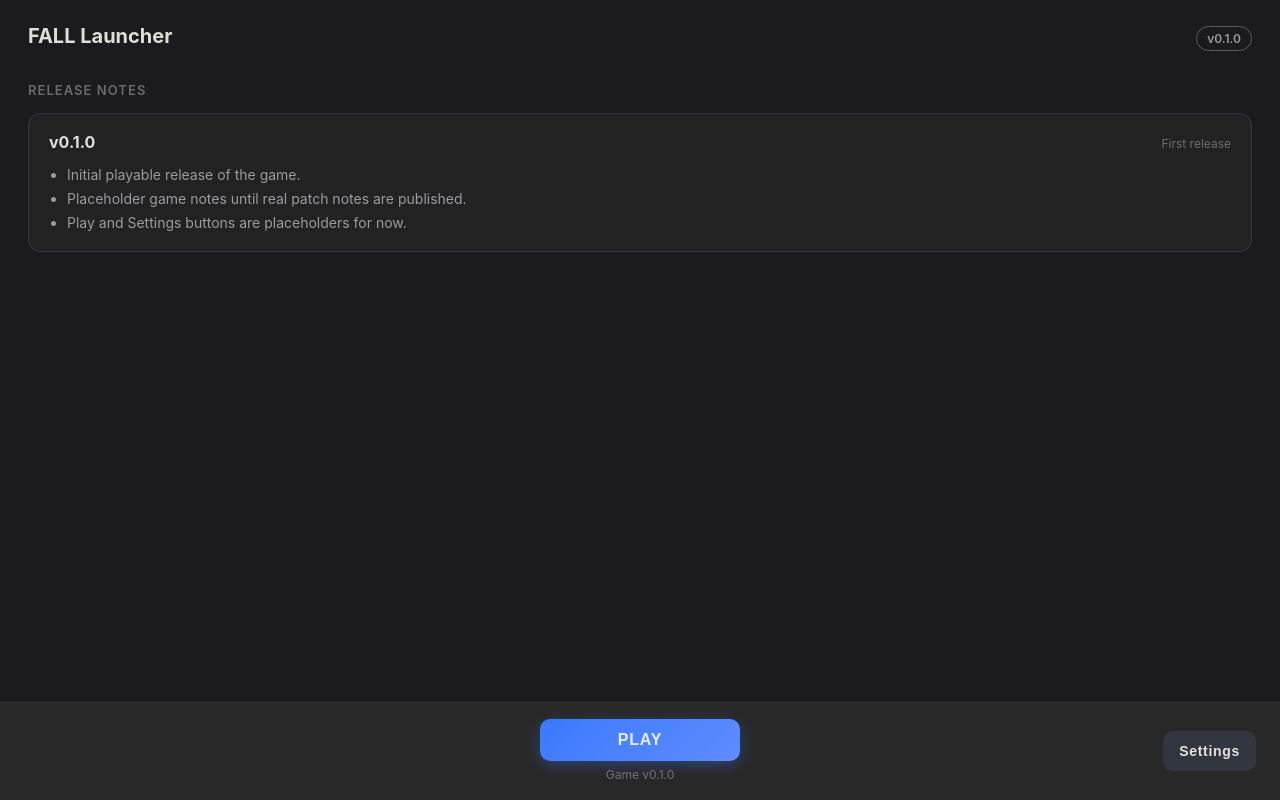
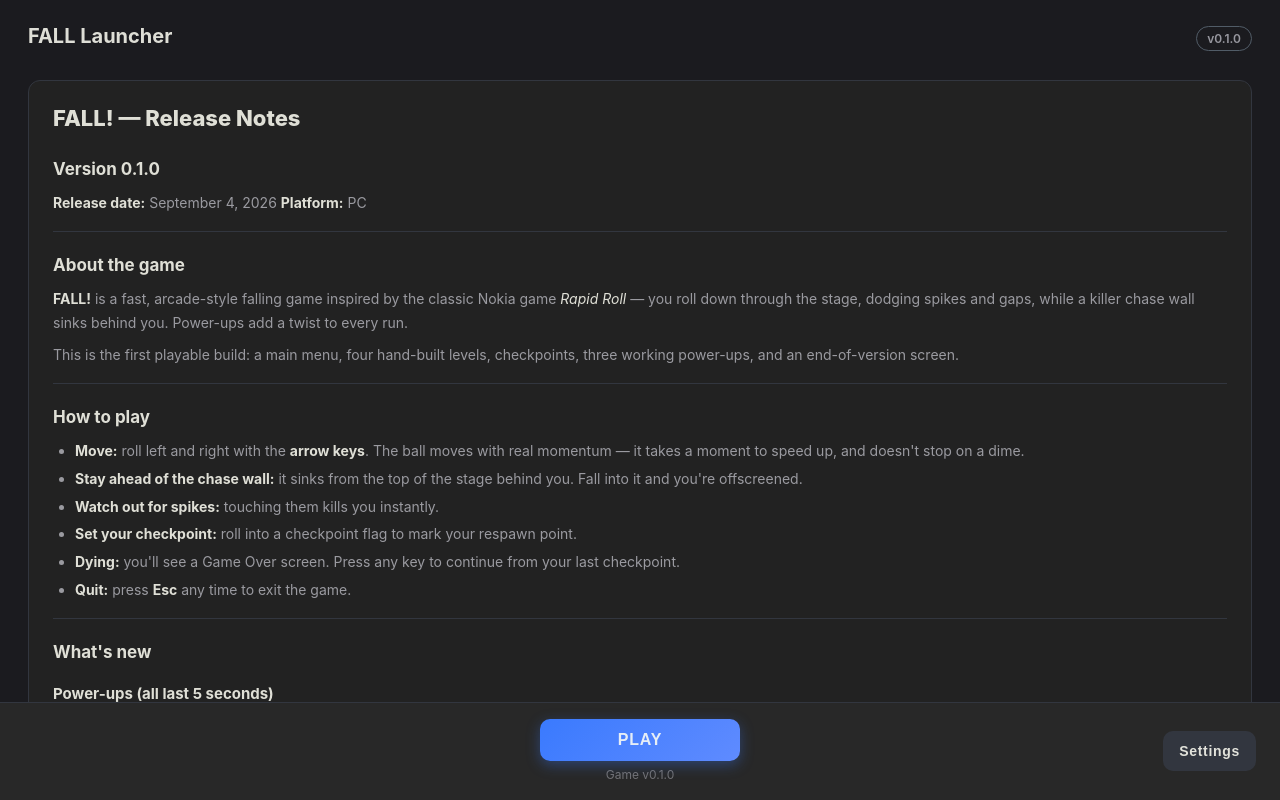
Before and after one commit to Hamzaoui-Louai/FALL-Launcher, a React (Vite) app in the folder src/renderer/: page / in a window 1280 px wide. Built offline with nearby package versions, Linux system fonts and the light colour scheme.

Commit message:
added the first ever release notes to the launcher

```diff
--- a/package.json
+++ b/package.json
@@ -35,6 +35,8 @@
     "prettier": "^3.7.4",
     "react": "^19.2.1",
     "react-dom": "^19.2.1",
+    "react-markdown": "^10.1.0",
+    "remark-gfm": "^4.0.1",
     "vite": "^7.2.6"
   }
 }
--- a/src/renderer/src/App.jsx
+++ b/src/renderer/src/App.jsx
@@ -1,3 +1,7 @@
+import ReactMarkdown from 'react-markdown'
+import remarkGfm from 'remark-gfm'
+import releaseNotes from './assets/0.1.0.md?raw'
+
 function App() {
   const handlePlay = () => {
     // TODO: launch the game (v0.1.0) via the main process
@@ -16,18 +20,9 @@ function App() {
         </header>
 
         <section className="release-notes">
-          <h2>Release Notes</h2>
-          <article className="release-entry">
-            <header className="release-head">
-              <h3>v0.1.0</h3>
-              <time>First release</time>
-            </header>
-            <ul>
-              <li>Initial playable release of the game.</li>
-              <li>Placeholder game notes until real patch notes are published.</li>
-              <li>Play and Settings buttons are placeholders for now.</li>
-            </ul>
-          </article>
+          <div className="markdown">
+            <ReactMarkdown remarkPlugins={[remarkGfm]}>{releaseNotes}</ReactMarkdown>
+          </div>
         </section>
       </main>
 
--- /dev/null
+++ b/src/renderer/src/assets/0.1.0.md
@@ -0,0 +1,62 @@
+# FALL! — Release Notes
+
+## Version 0.1.0
+
+**Release date:** September 4, 2026
+**Platform:** PC
+
+---
+
+## About the game
+
+**FALL!** is a fast, arcade-style falling game inspired by the classic Nokia game *Rapid Roll* — you roll down through the stage, dodging spikes and gaps, while a killer chase wall sinks behind you. Power-ups add a twist to every run.
+
+This is the first playable build: a main menu, four hand-built levels, checkpoints, three working power-ups, and an end-of-version screen.
+
+---
+
+## How to play
+
+- **Move:** roll left and right with the **arrow keys**. The ball moves with real momentum — it takes a moment to speed up, and doesn't stop on a dime.
+- **Stay ahead of the chase wall:** it sinks from the top of the stage behind you. Fall into it and you're offscreened.
+- **Watch out for spikes:** touching them kills you instantly.
+- **Set your checkpoint:** roll into a checkpoint flag to mark your respawn point.
+- **Dying:** you'll see a Game Over screen. Press any key to continue from your last checkpoint.
+- **Quit:** press **Esc** any time to exit the game.
+
+---
+
+## What's new
+
+### Power-ups (all last 5 seconds)
+
+| Power-up | What it does |
+| --- | --- |
+| **Speed** | Rolls twice as fast — both acceleration and top speed. |
+| **Slowfalling** | Softens your fall so you can glide down and thread tight gaps. |
+| **Invincible** | Makes you immune to spikes, the chase wall, anything — for a few crucial seconds. |
+
+> More power-ups (Fragile, Ice, Shooter, Slime, Time) are on the way.
+
+### Levels
+
+- **Level 1** — A gentle intro: platforms and checkpoints, no power-ups yet.
+- **Level 2** — Your first **Speed** power-ups show up and the pace picks up.
+- **Level 3** — **Speed** and **Slowfalling** mix, and the spikes get nastier.
+- **Level 4** — The gauntlet: **Invincible** power-ups (use them wisely), more spikes, six checkpoints.
+- Every level ends with a **Finish** banner — touch it to move on to the next stage.
+
+### Menus & flow
+- Start from the **main menu**.
+- Touch the **Finish** banner at the end of each level to automatically load the next one.
+- An **end-of-version** screen wraps up the content currently available.
+
+---
+
+## Known limitations
+
+- No audio/music yet.
+- No death animation yet — dying cuts straight back to your checkpoint.
+- Only **Speed**, **Slowfalling**, and **Invincible** power-ups are playable; the rest are coming in a future update.
+
+Enjoy the fall!
--- a/src/renderer/src/assets/main.css
+++ b/src/renderer/src/assets/main.css
@@ -54,50 +54,127 @@ body {
   padding: 16px 28px 28px;
 }
 
-.release-notes h2 {
-  font-size: 13px;
-  font-weight: 600;
-  text-transform: uppercase;
-  letter-spacing: 0.08em;
-  color: var(--ev-c-text-3);
-  margin-bottom: 12px;
-}
-
-.release-entry {
+.markdown {
   background: var(--ev-c-black-soft);
   border: 1px solid var(--ev-c-gray-3);
   border-radius: 12px;
-  padding: 16px 20px;
+  padding: 20px 24px;
 }
 
-.release-head {
-  display: flex;
-  align-items: baseline;
-  justify-content: space-between;
+.markdown h1 {
+  font-size: 22px;
+  font-weight: 800;
+  color: var(--ev-c-text-1);
   margin-bottom: 8px;
 }
 
-.release-head h3 {
-  font-size: 16px;
+.markdown h2 {
+  font-size: 17px;
   font-weight: 700;
+  color: var(--ev-c-text-1);
+  margin: 20px 0 8px;
+}
+
+.markdown h3 {
+  font-size: 15px;
+  font-weight: 700;
+  color: var(--ev-c-text-1);
+  margin: 16px 0 6px;
+}
+
+.markdown p {
+  font-size: 14px;
+  line-height: 1.7;
+  color: var(--ev-c-text-2);
+  margin: 8px 0;
+}
+
+.markdown strong {
+  color: var(--ev-c-text-1);
+  font-weight: 700;
+}
+
+.markdown em {
   color: var(--ev-c-text-1);
 }
 
-.release-head time {
-  font-size: 12px;
-  color: var(--ev-c-text-3);
+.markdown ul,
+.markdown ol {
+  margin: 8px 0;
+  padding-left: 22px;
 }
 
-.release-entry ul {
-  margin: 0;
-  padding-left: 18px;
+.markdown ul {
   list-style: disc;
 }
 
-.release-entry li {
+.markdown ol {
+  list-style: decimal;
+}
+
+.markdown li {
   font-size: 14px;
   line-height: 1.7;
   color: var(--ev-c-text-2);
+  margin: 4px 0;
+}
+
+.markdown hr {
+  border: none;
+  border-top: 1px solid var(--ev-c-gray-3);
+  margin: 16px 0;
+}
+
+.markdown blockquote {
+  border-left: 3px solid var(--ev-c-gray-1);
+  padding: 2px 0 2px 14px;
+  margin: 10px 0;
+  color: var(--ev-c-text-3);
+  font-style: italic;
+}
+
+.markdown blockquote p {
+  color: var(--ev-c-text-3);
+  font-style: italic;
+}
+
+.markdown table {
+  width: 100%;
+  border-collapse: collapse;
+  margin: 10px 0;
+  font-size: 14px;
+}
+
+.markdown th,
+.markdown td {
+  text-align: left;
+  padding: 8px 12px;
+  border: 1px solid var(--ev-c-gray-3);
+  color: var(--ev-c-text-2);
+}
+
+.markdown th {
+  color: var(--ev-c-text-1);
+  font-weight: 700;
+  background: var(--ev-c-black-mute);
+}
+
+.markdown code {
+  font-family: ui-monospace, SFMono-Regular, 'SF Mono', Menlo, Consolas, monospace;
+  font-size: 13px;
+  background: var(--color-background-mute);
+  padding: 2px 5px;
+  border-radius: 4px;
+  color: var(--ev-c-text-1);
+}
+
+.markdown a {
+  color: #5f8bff;
+  text-decoration: none;
+}
+
+.markdown a:hover {
+  text-decoration: underline;
 }
 
 .bottom-bar {
```
Also changed, not shown: 1 other file (tests, documents, lock files or other folders).
